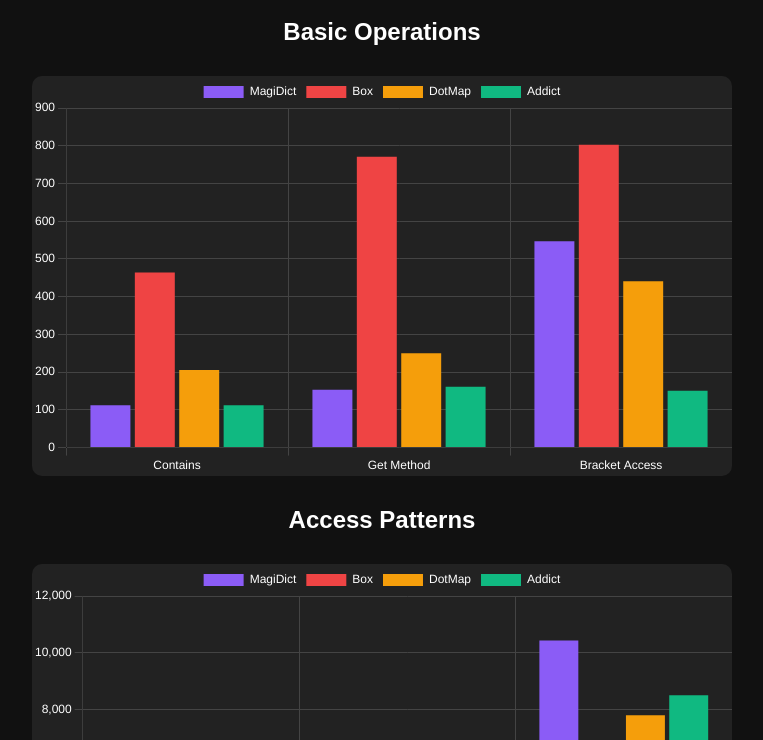
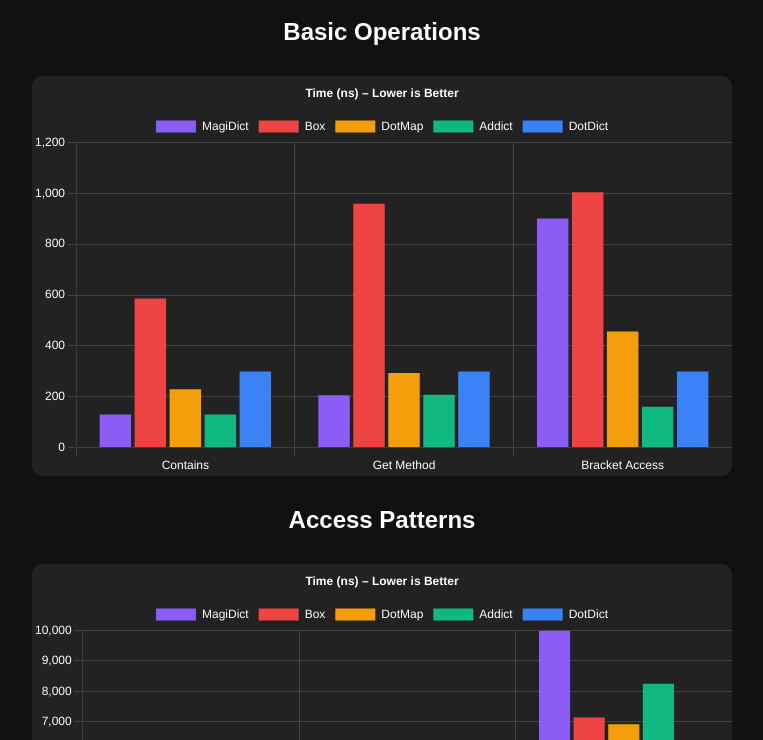
Before and after one commit to hristokbonev/hristokbonev.github.io, a plain HTML site: page magidict/index.html in a window 1280 px wide. Shown: the part 60-800 px from the top of the page, without its empty margins (258-1021 px from the left). Drawn offline with nearby package versions, Linux system fonts and the light colour scheme.

Commit message:
Refactor chart creation functions and update scripts

```diff
--- a/magidict/index.html
+++ b/magidict/index.html
@@ -1,15 +1,33 @@
 <!DOCTYPE html>
 <html lang="en">
+
 <head>
+
     <meta charset="UTF-8">
     <title>MagiDict Benchmark</title>
-  <script src="https://cdn.jsdelivr.net/npm/chart.js"></script>
+
+    <script src="https://cdnjs.cloudflare.com/ajax/libs/Chart.js/3.9.1/chart.min.js"></script>
     <style>
-    body { background: #111; color: #fff; font-family: sans-serif; text-align:center; }
-    canvas { background: #222; margin: 30px auto; border-radius: 10px; display:block; }
-    h1 { margin-top: 20px; }
+        body {
+            background: #111;
+            color: #fff;
+            font-family: sans-serif;
+            text-align: center;
+        }
+
+        canvas {
+            background: #222;
+            margin: 30px auto;
+            border-radius: 10px;
+            display: block;
+        }
+
+        h1 {
+            margin-top: 20px;
+        }
     </style>
 </head>
+
 <body>
     <h1>MagiDict Benchmark</h1>
 
@@ -33,15 +51,24 @@
 
   <h2>Overall Performance Comparison</h2>
   <canvas id="overallRadar" width="700" height="500"></canvas>
+
+
     <script>
-    function createBarChart(canvasId, labels, datasets) {
+        function createBarChart(canvasId, labels, datasets, lowerIsBetter = false) {
             const ctx = document.getElementById(canvasId).getContext('2d');
             new Chart(ctx, {
                 type: 'bar',
                 data: { labels, datasets },
                 options: {
                     responsive: false,
-          plugins: { legend: { labels: { color: '#fff' } } },
+                    plugins: {
+                        legend: { labels: { color: '#fff' } },
+                        title: {
+                            display: true,
+                            text: lowerIsBetter ? 'Time (ns) – Lower is Better' : 'Time (ns)',
+                            color: '#fff'
+                        }
+                    },
                     scales: {
                         x: { ticks: { color: '#fff' }, grid: { color: '#444' } },
                         y: { ticks: { color: '#fff' }, grid: { color: '#444' } }
@@ -65,83 +92,98 @@
             });
         }
 
+
         // Basic Operations
         createBarChart('basicOps',
             ['Contains', 'Get Method', 'Bracket Access'],
             [
-        { label: 'MagiDict', data: [112.5, 153.25, 546.54], backgroundColor: '#8B5CF6' },
-        { label: 'Box', data: [463.73, 770.52, 802.42], backgroundColor: '#EF4444' },
-        { label: 'DotMap', data: [205.7, 249.78, 440.67], backgroundColor: '#F59E0B' },
-        { label: 'Addict', data: [112.53, 160.97, 150.48], backgroundColor: '#10B981' }
-      ]
+                { label: 'MagiDict', data: [130.05, 205.88, 900.93], backgroundColor: '#8B5CF6' },
+                { label: 'Box', data: [586.48, 959.24, 1003.74], backgroundColor: '#EF4444' },
+                { label: 'DotMap', data: [229.07, 293.40, 456.51], backgroundColor: '#F59E0B' },
+                { label: 'Addict', data: [129.95, 207.49, 160.43], backgroundColor: '#10B981' },
+                { label: 'DotDict', data: [298.95, 298.95, 298.95], backgroundColor: '#3B82F6' }
+            ],
+            true
         );
 
         // Access Patterns
         createBarChart('accessPatterns',
             ['Basic Access', 'List Access', 'Missing Key'],
             [
-        { label: 'MagiDict', data: [2864.83, 2032.07, 10425.85], backgroundColor: '#8B5CF6' },
-        { label: 'Box', data: [2794.29, 2399.41, 5509.24], backgroundColor: '#EF4444' },
-        { label: 'DotMap', data: [4746.58, 3373.72, 7789.8], backgroundColor: '#F59E0B' },
-        { label: 'Addict', data: [1820.58, 1422.04, 8488.66], backgroundColor: '#10B981' }
-      ]
+                { label: 'MagiDict', data: [1927.08, 1430.15, 9991.23], backgroundColor: '#8B5CF6' },
+                { label: 'Box', data: [2030.69, 1921.44, 7143.53], backgroundColor: '#EF4444' },
+                { label: 'DotMap', data: [4284.70, 2924.32, 6921.33], backgroundColor: '#F59E0B' },
+                { label: 'Addict', data: [739.84, 553.74, 8250.96], backgroundColor: '#10B981' },
+                { label: 'DotDict', data: [298.95, 298.95, 298.95], backgroundColor: '#3B82F6' }
+            ],
+            true
         );
 
         // Initialization
         createBarChart('initialization',
             ['Standard', 'Deep Nested', 'Wide (1000 keys)'],
             [
-        { label: 'MagiDict', data: [56.8, 85.31, 10956.61], backgroundColor: '#8B5CF6' },
-        { label: 'Box', data: [869.7, 196.78, 22336.51], backgroundColor: '#EF4444' },
-        { label: 'DotMap', data: [867.85, 72.17, 8666.48], backgroundColor: '#F59E0B' },
-        { label: 'Addict', data: [334.29, 39.91, 5324.99], backgroundColor: '#10B981' }
-      ]
+                { label: 'MagiDict', data: [13566.05, 21412.04, 3040735.76], backgroundColor: '#8B5CF6' },
+                { label: 'Box', data: [1104471.30, 247998.93, 28794092.97], backgroundColor: '#EF4444' },
+                { label: 'DotMap', data: [939582.16, 85001.01, 10249234.49], backgroundColor: '#F59E0B' },
+                { label: 'Addict', data: [421897.46, 48961.79, 6676436.58], backgroundColor: '#10B981' },
+                { label: 'DotDict', data: [301.37, 303.25, 300.44], backgroundColor: '#3B82F6' }
+            ],
+            true
         );
 
         // Conversion
         createBarChart('conversion',
             ['To Dict', 'Deep Copy', 'Copy'],
             [
-        { label: 'MagiDict', data: [261.77, 272.41, 29.69], backgroundColor: '#8B5CF6' },
-        { label: 'Box', data: [134.91, 2408.81, 48.52], backgroundColor: '#EF4444' },
-        { label: 'DotMap', data: [173.14, 423.78, 412.56], backgroundColor: '#F59E0B' },
-        { label: 'Addict', data: [225.82, 431.09, 13.31], backgroundColor: '#10B981' }
-      ]
+                { label: 'MagiDict', data: [301435.72, 317036.83, 12991.48], backgroundColor: '#8B5CF6' },
+                { label: 'Box', data: [180410.79, 3016041.12, 63422.35], backgroundColor: '#EF4444' },
+                { label: 'DotMap', data: [216262.11, 506519.75, 499597.89], backgroundColor: '#F59E0B' },
+                { label: 'Addict', data: [280.58, 512636.74, 14402.08], backgroundColor: '#10B981' },
+                { label: 'DotDict', data: [298.95, 303.85, 298.95], backgroundColor: '#3B82F6' }
+            ],
+            true
         );
 
         // Iteration
         createBarChart('iteration',
             ['List Iteration', 'Keys', 'Values', 'Items'],
             [
-        { label: 'MagiDict', data: [91.68, 2.27, 2.27, 2.42], backgroundColor: '#8B5CF6' },
-        { label: 'Box', data: [85.85, null, null, null], backgroundColor: '#EF4444' },
-        { label: 'DotMap', data: [150.96, null, null, null], backgroundColor: '#F59E0B' },
-        { label: 'Addict', data: [58.8, null, null, null], backgroundColor: '#10B981' }
-      ]
+                { label: 'MagiDict', data: [60398.37, 1795.91, 1762.31, 1856.40], backgroundColor: '#8B5CF6' },
+                { label: 'Box', data: [60436.25, null, null, null], backgroundColor: '#EF4444' },
+                { label: 'DotMap', data: [136044.78, null, null, null], backgroundColor: '#F59E0B' },
+                { label: 'Addict', data: [24291.52, null, null, null], backgroundColor: '#10B981' },
+                { label: 'DotDict', data: [298.95, 298.95, 298.95, 298.95], backgroundColor: '#3B82F6' }
+            ],
+            true
         );
 
         // Update
         createBarChart('update',
             ['Single Update', 'Bulk Update', 'Setdefault'],
             [
-        { label: 'MagiDict', data: [32.18, 44.24, 37.32], backgroundColor: '#8B5CF6' },
-        { label: 'Box', data: [50.64, 55.37, 64.05], backgroundColor: '#EF4444' },
-        { label: 'DotMap', data: [426.72, null, null], backgroundColor: '#F59E0B' },
-        { label: 'Addict', data: [337.63, null, null], backgroundColor: '#10B981' }
-      ]
+                { label: 'MagiDict', data: [14885.94, 19963.65, 14668.30], backgroundColor: '#8B5CF6' },
+                { label: 'Box', data: [63416.08, 71547.81, 84682.98], backgroundColor: '#EF4444' },
+                { label: 'DotMap', data: [506164.64, null, null], backgroundColor: '#F59E0B' },
+                { label: 'Addict', data: [421907.68, null, null], backgroundColor: '#10B981' },
+                { label: 'DotDict', data: [298.95, 298.95, null], backgroundColor: '#3B82F6' }
+            ],
+            true
         );
 
         // Overall Radar
         createRadarChart('overallRadar',
             ['Basic Ops', 'Access Speed', 'Init Speed', 'Safety', 'Features', 'Memory'],
             [
-        { label: 'MagiDict', data: [95, 85, 80, 100, 100, 85], backgroundColor: 'rgba(139,92,246,0.6)', borderColor:'#8B5CF6', borderWidth:2 },
-        { label: 'Box', data: [60, 90, 40, 60, 70, 70], backgroundColor: 'rgba(239,68,68,0.3)', borderColor:'#EF4444', borderWidth:2 },
-        { label: 'DotMap', data: [80, 65, 45, 50, 60, 80], backgroundColor: 'rgba(245,158,11,0.3)', borderColor:'#F59E0B', borderWidth:2 },
-        { label: 'Addict', data: [95, 95, 90, 80, 70, 90], backgroundColor: 'rgba(16,185,129,0.3)', borderColor:'#10B981', borderWidth:2 }
+                { label: 'MagiDict', data: [95, 85, 80, 100, 100, 85], backgroundColor: 'rgba(139,92,246,0.6)', borderColor: '#8B5CF6', borderWidth: 2 },
+                { label: 'Box', data: [60, 90, 40, 60, 70, 70], backgroundColor: 'rgba(239,68,68,0.3)', borderColor: '#EF4444', borderWidth: 2 },
+                { label: 'DotMap', data: [80, 65, 45, 50, 60, 80], backgroundColor: 'rgba(245,158,11,0.3)', borderColor: '#F59E0B', borderWidth: 2 },
+                { label: 'Addict', data: [95, 95, 90, 80, 70, 90], backgroundColor: 'rgba(16,185,129,0.3)', borderColor: '#10B981', borderWidth: 2 },
+                { label: 'DotDict', data: [85, 75, 70, 90, 80, 80], backgroundColor: 'rgba(59,130,246,0.3)', borderColor: '#3B82F6', borderWidth: 2 }
             ]
         );
 
     </script>
 </body>
+
 </html>
```
Lines whose indentation alone changed are shown as unchanged.
